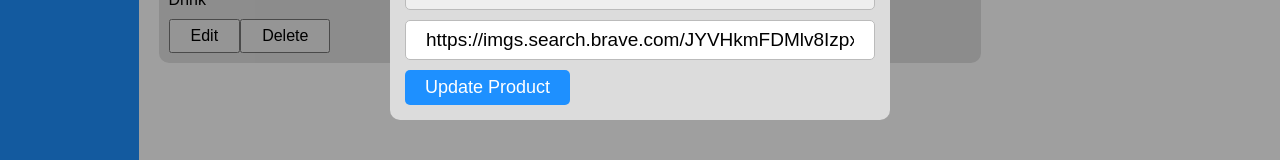
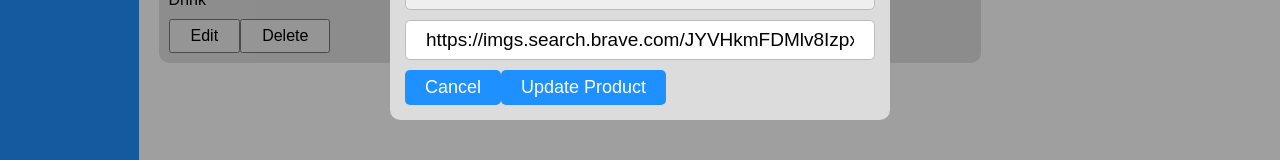
Before and after one commit to tainuth1/Basic-React-Router, a React (Vite) app: page /dashboard/view-product/edit-product/1748840542123 in a window 1280 px wide. Shown: the part 432-592 px from the top of the page. Built offline with nearby package versions, Linux system fonts and the light colour scheme; data requests are answered from the project's data file; the HTML template or start-up script is replaced by a standard one.

Commit message:
Update Product

```diff
--- a/src/pages/dashboard/UpdateProduct.jsx
+++ b/src/pages/dashboard/UpdateProduct.jsx
@@ -1,4 +1,4 @@
-import { useNavigate, useParams } from "react-router-dom";
+import { Link, useNavigate, useParams } from "react-router-dom";
 import "./update.css";
 import { useEffect, useState } from "react";
 const UpdateProduct = () => {
@@ -89,6 +89,9 @@ const UpdateProduct = () => {
           onChange={handleChange}
           placeholder="Enter image url"
         />
+        <Link to={"/dashboard/view-product"}>
+          <button>Cancel</button>
+        </Link>
         <button>Update Product</button>
       </form>
     </div>
```
